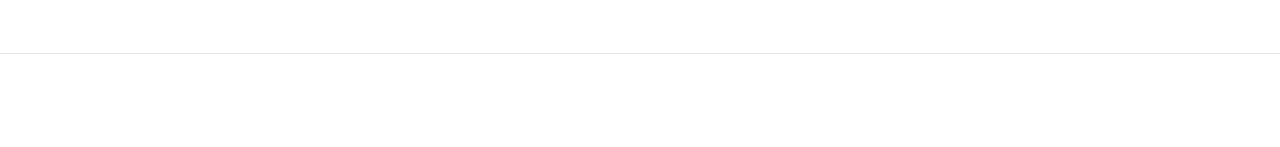
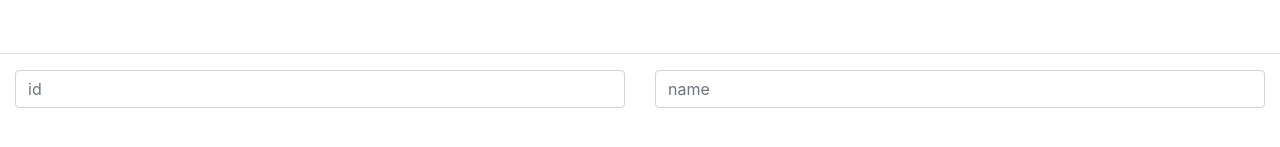
Before and after one commit to simonmontaggioni/dt-test, an Angular app: page /products/1 in a window 1280 px wide. Before the commit this address led to /. Shown: the part 185-332 px from the top of the page. Built offline with nearby package versions, Linux system fonts and the light colour scheme.

Commit message:
feat: product-detail component body created, explandable pagination for table component

```diff
--- a/src/app/app-routing.module.ts
+++ b/src/app/app-routing.module.ts
@@ -1,9 +1,11 @@
 import { NgModule } from '@angular/core';
 import { Routes, RouterModule } from '@angular/router';
 import { ProductsComponent } from './components/products/products.component';
+import { ProductDetailComponent } from './components/product-detail/product-detail.component';
 
 
 const routes: Routes = [
+  { path: 'products/:id', component: ProductDetailComponent },
   { path: 'products', component: ProductsComponent },
 ];
 
--- a/src/app/components/product-detail/product-detail.component.html
+++ b/src/app/components/product-detail/product-detail.component.html
@@ -1 +1,16 @@
-<p>product-detail works!</p>
+<div class="container-fluid">
+  <div class="row">
+    <div class="col-12">
+      <form>
+        <div class="row">
+          <div class="col">
+            <input type="text" class="form-control" placeholder="id">
+          </div>
+          <div class="col">
+            <input type="text" class="form-control" placeholder="name">
+          </div>
+        </div>
+      </form>
+    </div>
+  </div>
+</div>
--- a/src/app/components/products/products.component.html
+++ b/src/app/components/products/products.component.html
@@ -1,4 +1,29 @@
 
+<div class="container"  style="padding-bottom: 30px">
+  <div class="row">
+    <div class="col-12">
+        <app-product-detail></app-product-detail>
+    </div>
+  </div>
+</div>
+<div class="container">
+  <div class="row" style="padding-bottom: 30px">
+    <div class="col-8"></div>
+    <div class="col-4">
+      <div class="btn-toolbar" role="toolbar" aria-label="Toolbar with button groups">
+        <div class="btn-group mr-2" role="group" aria-label="First group">
+          <button type="button" class="btn btn-primary btn-block" (click)="createProduct()">Create</button>
+        </div>
+        <div class="btn-group mr-2" role="group" aria-label="Second group">
+          <button type="button" class="btn btn-secondary btn-block">Edit </button>
+        </div>
+        <div class="btn-group mr-2" role="group" aria-label="Third group">
+          <button type="button" class="btn btn-danger btn-block">Delete</button>
+        </div>
+      </div>
+    </div>
+  </div>
+</div>
 <div class="container">
   <div class="row">
     <div class="col-12">
--- a/src/app/components/products/products.component.ts
+++ b/src/app/components/products/products.component.ts
@@ -17,4 +17,17 @@ export class ProductsComponent implements OnInit {
   ngOnInit() {
   }
 
+  createProduct() {
+    this.itemList.push({
+      id: 45,
+      name: 'test',
+      flag: 'test flag',
+      area: 4242,
+      population: 484848
+
+    });
+
+    console.log(this.itemList);
+  }
+
 }
--- a/src/app/components/table/table.component.html
+++ b/src/app/components/table/table.component.html
@@ -1,6 +1,6 @@
 
 
-<table class="table table-striped">
+<table class="table table-striped" >
   <thead>
     <tr>
       <th> Select </th>
--- a/src/app/components/table/table.component.ts
+++ b/src/app/components/table/table.component.ts
@@ -36,6 +36,7 @@ export class TableComponent implements OnInit {
   }
 
   getItemList(): Item[] {
+    this.collectionSize = this.itemList.length;
     return this.itemList
       .map((item, i) => ({id: i + 1, ...item}))
       .slice((this.page - 1) * this.pageSize, (this.page - 1) * this.pageSize + this.pageSize);
```
